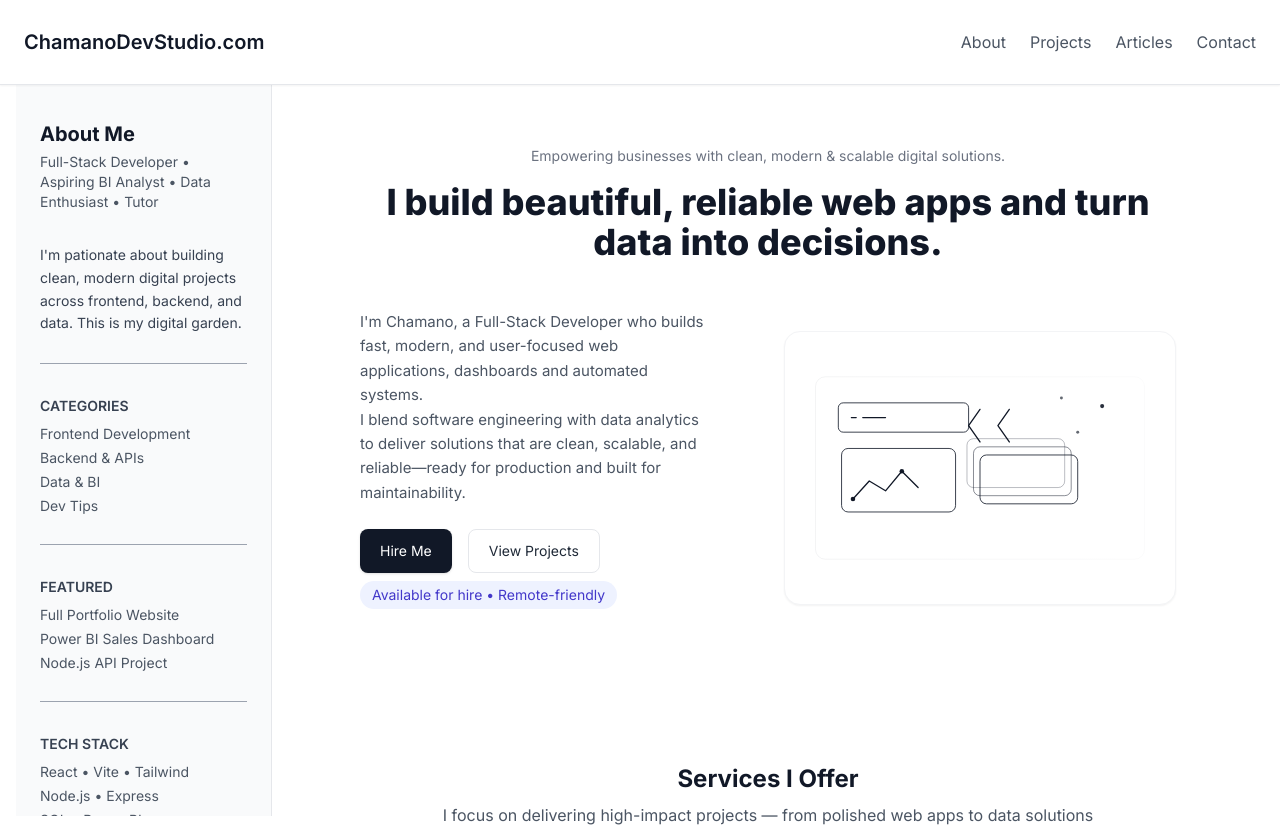
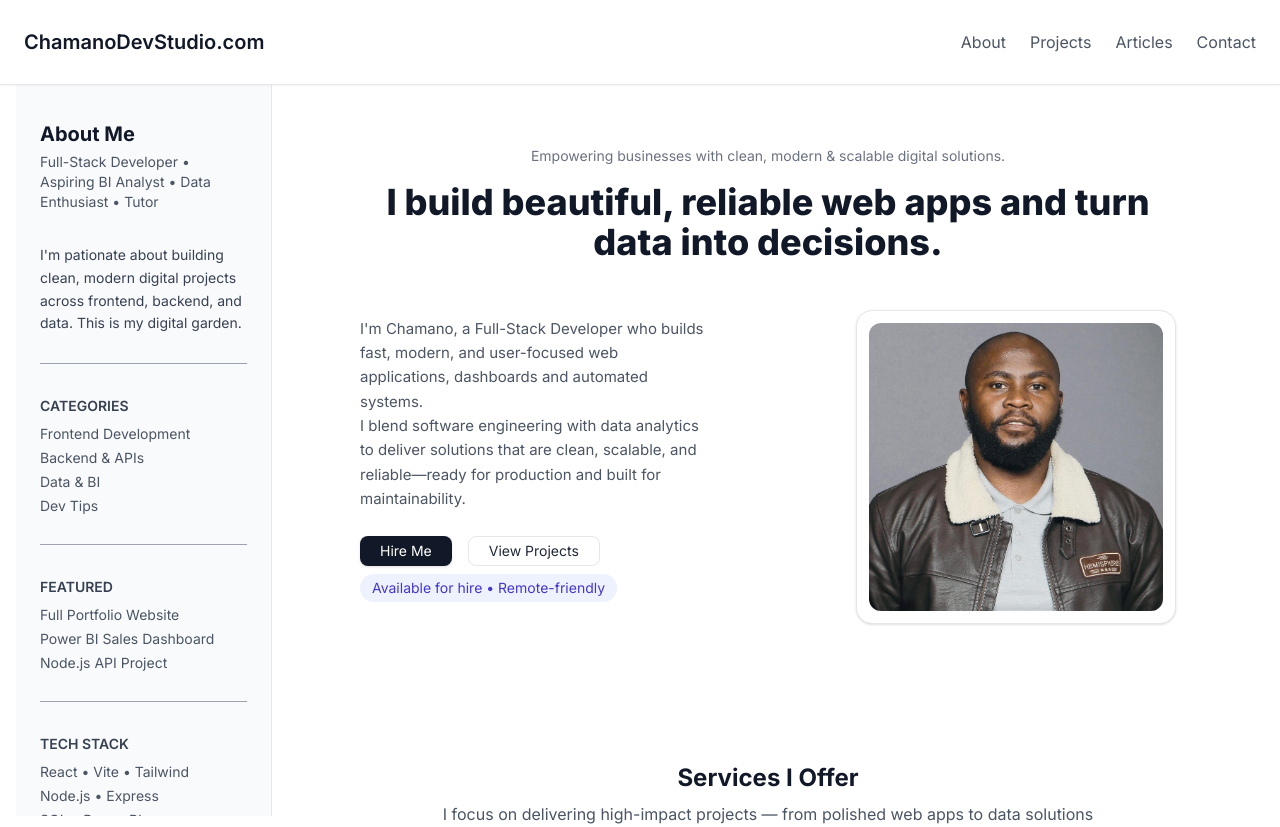
Before and after one commit to chamanoS/chamanoDevStudio, a React (Vite) app in the folder portfolio/: page / in a window 1280 px wide. Shown: the top 827 px of the page. Built offline with nearby package versions, Linux system fonts and the light colour scheme.

Commit message:
adding image, sizing

```diff
--- a/portfolio/src/components/landinghero/LandingHero.jsx
+++ b/portfolio/src/components/landinghero/LandingHero.jsx
@@ -1,4 +1,5 @@
 import React from "react";
+import MyPhoto from "../../assets/images/chamanoimg.jpeg";
 
 export default function LandingHero() {
   return (
@@ -32,7 +33,7 @@ export default function LandingHero() {
           <div className="mt-6 flex flex-col sm:flex-row gap-3 sm:gap-4">
             <a
               href="#contact"
-              className="inline-flex items-center justify-center px-5 py-3 rounded-lg bg-gray-900 text-white text-sm font-medium shadow hover:opacity-95 transition"
+              className="inline-flex items-center justify-center px-5 py-1 rounded-lg bg-gray-900 text-white text-sm font-medium shadow hover:opacity-95 transition"
             >
               Hire Me
             </a>
@@ -52,67 +53,16 @@ export default function LandingHero() {
         </div>
 
         {/* Right column: Minimal line illustration (SVG) */}
-        <div className="flex justify-center md:justify-end">
-          <div className="w-full max-w-md">
-            {/* Illustration container */}
-            <div className="rounded-2xl bg-white border border-gray-100 p-6 shadow-sm">
-              {/* Minimal line SVG */}
-              <div className="w-full h-56 flex items-center justify-center">
-                <svg
-                  viewBox="0 0 420 240"
-                  fill="none"
-                  xmlns="http://www.w3.org/2000/svg"
-                  className="w-full h-full"
-                  aria-hidden="true"
-                >
-                  <defs>
-                    <linearGradient id="g1" x1="0" x2="1">
-                      <stop offset="0" stopColor="#111827" stopOpacity="0.06" />
-                      <stop offset="1" stopColor="#111827" stopOpacity="0.02" />
-                    </linearGradient>
-                  </defs>
+  <div className="flex justify-center md:justify-end">
+  <div className="w-full max-w-xs md:max-w-base bg-white p-3 rounded-2xl border border-gray-200 shadow">
+    <img
+      src={MyPhoto}
+      alt="Chamano Dev"
+      className="w-full h-72 rounded-xl object-cover object-top"
+    />
+  </div>
+</div>
 
-                  {/* thin grid */}
-                  <rect x="8" y="8" width="404" height="224" rx="12" stroke="url(#g1)" strokeWidth="1" fill="transparent"/>
-
-                  {/* small "code" rounded rect */}
-                  <rect x="36" y="40" width="160" height="36" rx="6" stroke="#111827" strokeWidth="1" fill="none" />
-                  <path d="M52 58h6" stroke="#111827" strokeWidth="1.5" strokeLinecap="round" />
-                  <path d="M66 58h28" stroke="#111827" strokeWidth="1.5" strokeLinecap="round" />
-
-                  {/* bracket symbol */}
-                  <g transform="translate(210, 48)" stroke="#111827" strokeWidth="1.6" strokeLinecap="round" strokeLinejoin="round">
-                    <path d="M0 0 L-14 20 L0 40" fill="none" />
-                    <path d="M36 0 L22 20 L36 40" fill="none" />
-                  </g>
-
-                  {/* small chart */}
-                  <g transform="translate(40, 96)">
-                    <rect x="0" y="0" width="140" height="78" rx="8" stroke="#111827" strokeWidth="1" fill="none" />
-                    <path d="M14 62 L34 40 L54 52 L74 28 L94 48" stroke="#111827" strokeWidth="1.6" strokeLinecap="round" strokeLinejoin="round" fill="none" />
-                    <circle cx="14" cy="62" r="2.8" fill="#111827" />
-                    <circle cx="74" cy="28" r="2.8" fill="#111827" />
-                  </g>
-
-                  {/* stacked cards */}
-                  <g transform="translate(210, 104)">
-                    <rect x="0" y="0" width="120" height="60" rx="8" stroke="#111827" strokeWidth="1" fill="none" />
-                    <rect x="-8" y="-10" width="120" height="60" rx="8" stroke="#111827" strokeWidth="1" fill="none" opacity="0.6" />
-                    <rect x="-16" y="-20" width="120" height="60" rx="8" stroke="#111827" strokeWidth="1" fill="none" opacity="0.35" />
-                  </g>
-
-                  {/* small floating dots / accents */}
-                  <circle cx="360" cy="44" r="2.5" fill="#111827" opacity="0.9" />
-                  <circle cx="330" cy="76" r="1.8" fill="#111827" opacity="0.65" />
-                  <circle cx="310" cy="34" r="1.8" fill="#111827" opacity="0.65" />
-                </svg>
-              </div>
-            </div>
-
-            {/* small caption under illustration */}
-
-          </div>
-        </div>
       </div>
     </section>
   );
```
Also changed, not shown: portfolio/src/assets/images/chamanoimg.jpeg (added).
